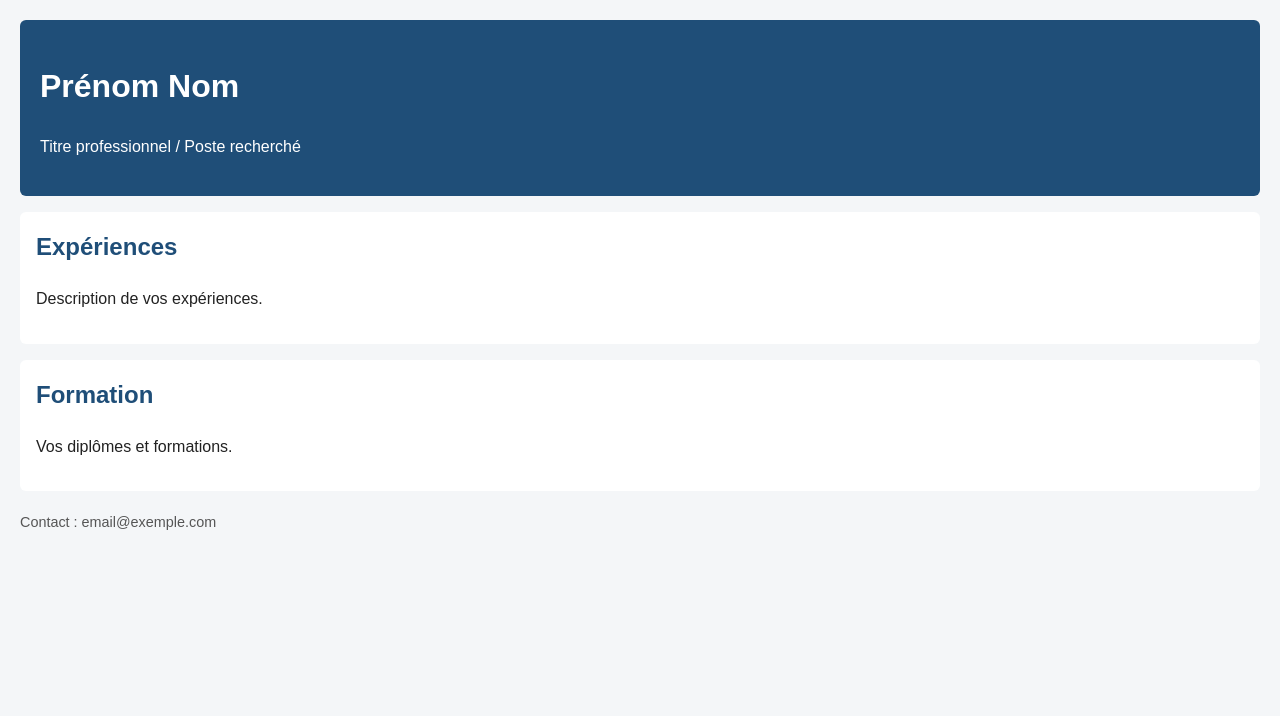
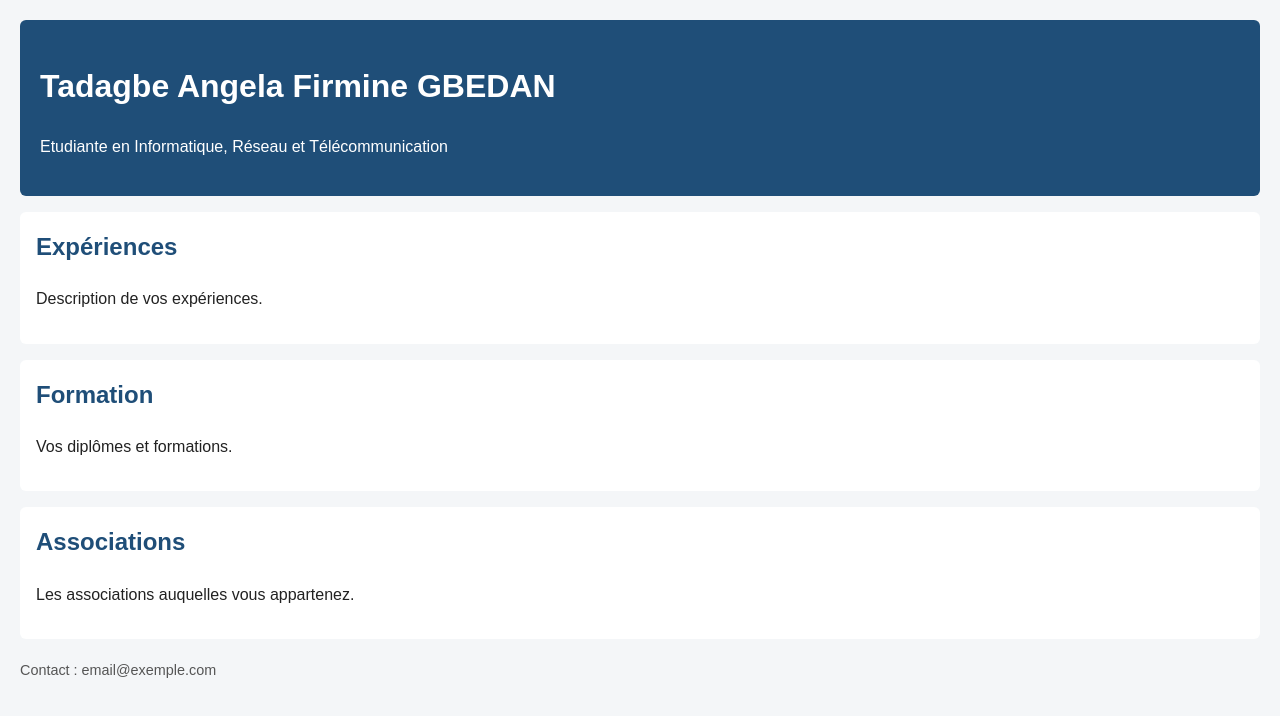
Before and after one commit to Angela-Gbedan/git-mon-cv, a plain HTML site: page index.html in a window 1280 px wide. Drawn offline with Linux system fonts and the light colour scheme.

Commit message:
mise en place de la section titre

```diff
--- a/index.html
+++ b/index.html
@@ -8,8 +8,8 @@
 </head>
 <body>
   <header>
-    <h1>Prénom Nom</h1>
-    <p>Titre professionnel / Poste recherché</p>
+    <h1>Tadagbe Angela Firmine GBEDAN</h1>
+    <p>Etudiante en Informatique, Réseau et Télécommunication</p>
   </header>
 
   <main>
@@ -23,6 +23,11 @@
       <p>Vos diplômes et formations.</p>
     </section>
   </main>
+    <section>
+        <h2>Associations</h2>
+        <p>Les associations auquelles vous appartenez.</p>
+
+    </section>
 
   <footer>
     <p>Contact : email@exemple.com</p>
```
